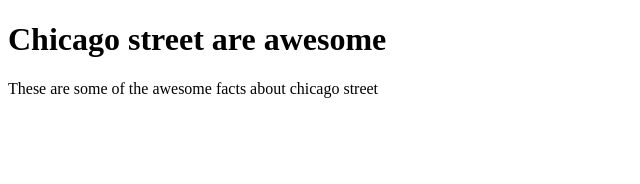
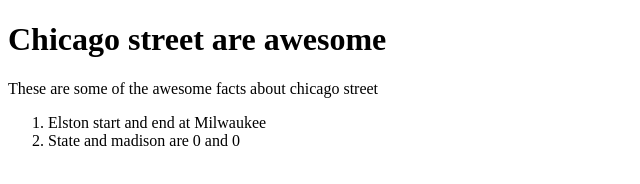
Before and after one commit to shiprashah/shiprashah.github.io, a plain HTML site: page index.html in a window 1280 px wide. Shown: the whole page, without its empty margins (0-640 px from the left). Drawn offline with Linux system fonts and the light colour scheme.

Commit message:
First fact

```diff
--- a/index.html
+++ b/index.html
@@ -4,7 +4,10 @@
 
 <h1>Chicago street are awesome</h1>
 <p>These are some of the awesome facts about chicago street</p>
-
+<ol>
+  <li>Elston start and end at Milwaukee</li>
+  <li>State and madison are 0 and 0</li>
+</ol>
 
 </body>
 </html>
```
